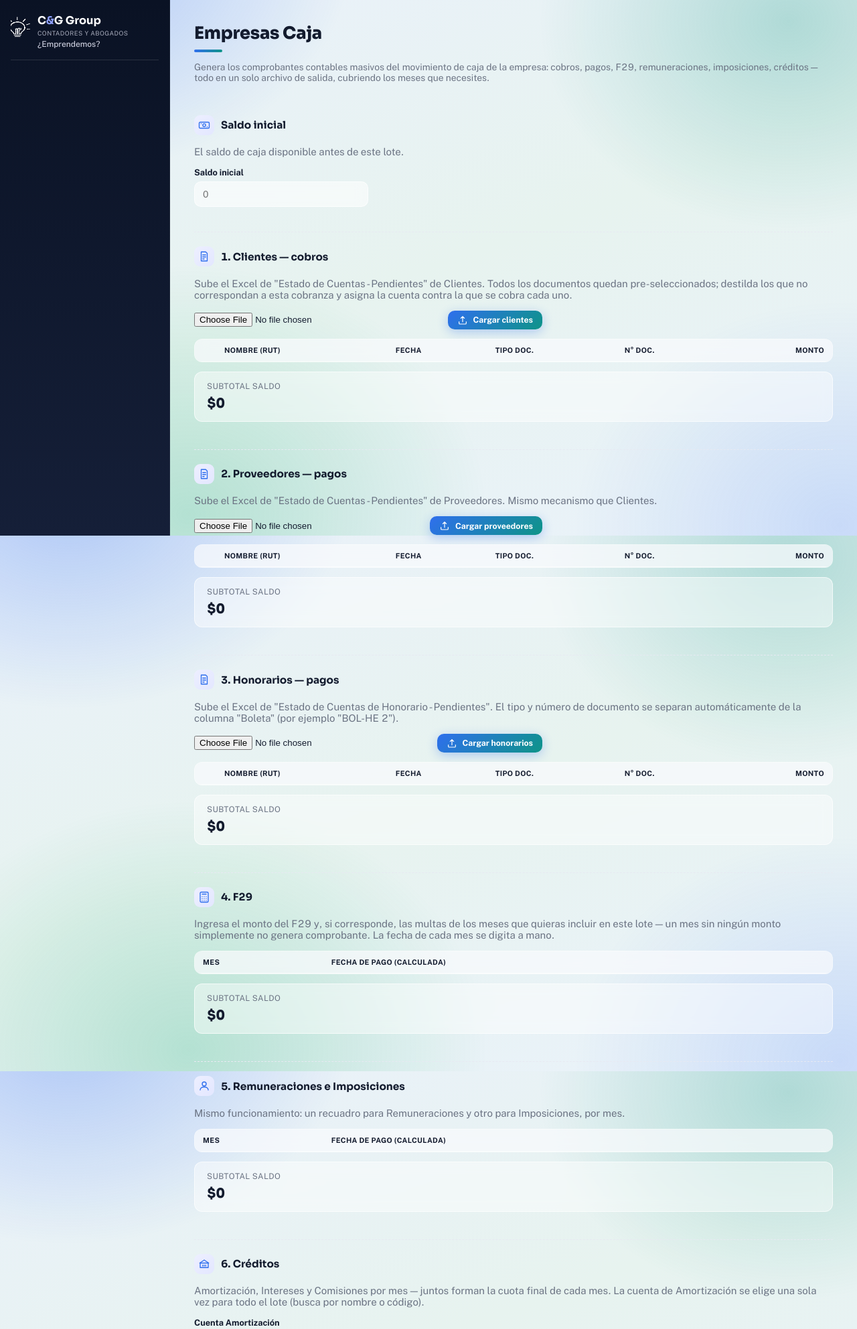
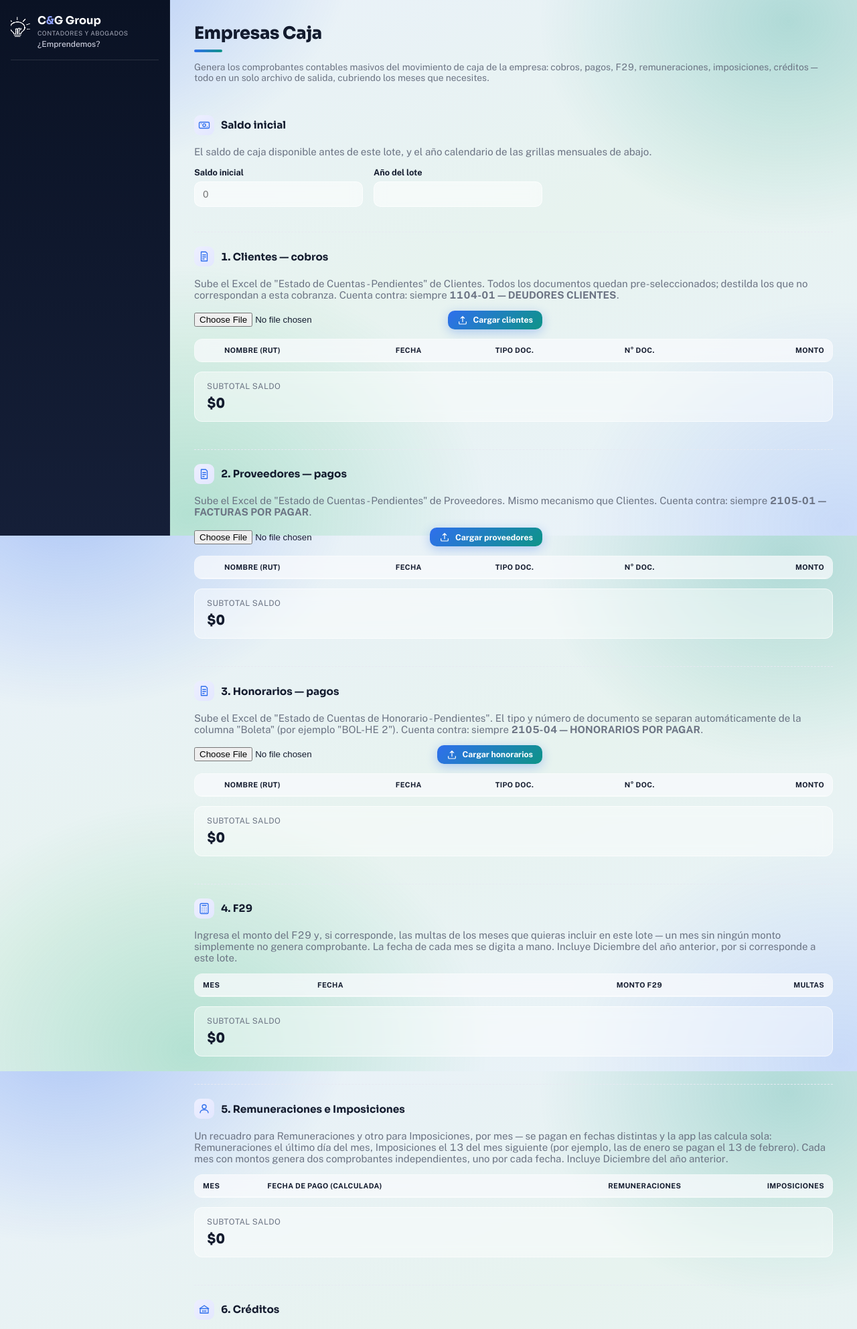
Before and after one commit to Hernancyg/cyg-cartolas-f29, a Flask app: template app/templates/caja_empresas.html in a window 1280 px wide. Shown: the top 1985 px of the page at 67% size. Run offline with Flask 3, Linux system fonts and the light colour scheme; the template is opened without the code that fills it, so the values that code supplies are empty.

Commit message:
Add files via upload

```diff
--- a/app/templates/caja_empresas.html
+++ b/app/templates/caja_empresas.html
@@ -19,10 +19,16 @@
       <div class="section-badge">{{ icon('cash', 18) }}</div>
       <div class="section-title">Saldo inicial</div>
     </div>
-    <p class="muted" style="margin-top:0">El saldo de caja disponible antes de este lote.</p>
-    <div class="field" style="max-width:260px">
-      <label for="saldo-inicial">Saldo inicial</label>
-      <input type="number" step="1" id="saldo-inicial" name="saldo_inicial" value="{{ saldo_inicial }}" placeholder="0">
+    <p class="muted" style="margin-top:0">El saldo de caja disponible antes de este lote, y el año calendario de las grillas mensuales de abajo.</p>
+    <div class="field-row" style="max-width:520px">
+      <div class="field">
+        <label for="saldo-inicial">Saldo inicial</label>
+        <input type="number" step="1" id="saldo-inicial" name="saldo_inicial" value="{{ saldo_inicial }}" placeholder="0">
+      </div>
+      <div class="field">
+        <label for="anio-lote">Año del lote</label>
+        <input type="number" step="1" min="2000" max="2100" id="anio-lote" name="anio" value="{{ anio }}">
+      </div>
     </div>
   </div>
 
@@ -34,8 +40,8 @@
     </div>
     <p class="muted" style="margin-top:0">
       Sube el Excel de "Estado de Cuentas - Pendientes" de Clientes. Todos los documentos quedan
-      pre-seleccionados; destilda los que no correspondan a esta cobranza y asigna la cuenta contra la
-      que se cobra cada uno.
+      pre-seleccionados; destilda los que no correspondan a esta cobranza. Cuenta contra: siempre
+      <strong>1104-01 — DEUDORES CLIENTES</strong>.
     </p>
     <div class="field-input-row" style="max-width:520px;margin-bottom:14px">
       <input type="file" id="archivo-clientes" accept=".xlsx,.xlsm">
@@ -56,6 +62,7 @@
     </div>
     <p class="muted" style="margin-top:0">
       Sube el Excel de "Estado de Cuentas - Pendientes" de Proveedores. Mismo mecanismo que Clientes.
+      Cuenta contra: siempre <strong>2105-01 — FACTURAS POR PAGAR</strong>.
     </p>
     <div class="field-input-row" style="max-width:520px;margin-bottom:14px">
       <input type="file" id="archivo-proveedores" accept=".xlsx,.xlsm">
@@ -76,7 +83,8 @@
     </div>
     <p class="muted" style="margin-top:0">
       Sube el Excel de "Estado de Cuentas de Honorario - Pendientes". El tipo y número de documento se
-      separan automáticamente de la columna "Boleta" (por ejemplo "BOL-HE 2").
+      separan automáticamente de la columna "Boleta" (por ejemplo "BOL-HE 2"). Cuenta contra: siempre
+      <strong>2105-04 — HONORARIOS POR PAGAR</strong>.
     </p>
     <div class="field-input-row" style="max-width:520px;margin-bottom:14px">
       <input type="file" id="archivo-honorarios" accept=".xlsx,.xlsm">
@@ -98,9 +106,9 @@
     <p class="muted" style="margin-top:0">
       Ingresa el monto del F29 y, si corresponde, las multas de los meses que quieras incluir en este
       lote — un mes sin ningún monto simplemente no genera comprobante. La fecha de cada mes se digita
-      a mano.
+      a mano. Incluye Diciembre del año anterior, por si corresponde a este lote.
     </p>
-    {{ grilla_mensual('f29', meses_label, f29_meses, [('monto','Monto F29'), ('multas','Multas')]) }}
+    {{ grilla_mensual('f29', f29_meses, [('monto','Monto F29'), ('multas','Multas')]) }}
     <div class="metrics" style="margin-top:14px">
       <div class="metric"><div class="k">Subtotal saldo</div><div class="v" id="subtotal-f29">$0</div></div>
     </div>
@@ -112,8 +120,13 @@
       <div class="section-badge">{{ icon('user', 18) }}</div>
       <div class="section-title">5. Remuneraciones e Imposiciones</div>
     </div>
-    <p class="muted" style="margin-top:0">Mismo funcionamiento: un recuadro para Remuneraciones y otro para Imposiciones, por mes.</p>
-    {{ grilla_mensual('remimp', meses_label, remimp_meses, [('remuneraciones','Remuneraciones'), ('imposiciones','Imposiciones')]) }}
+    <p class="muted" style="margin-top:0">
+      Un recuadro para Remuneraciones y otro para Imposiciones, por mes — se pagan en fechas distintas
+      y la app las calcula sola: Remuneraciones el último día del mes, Imposiciones el 13 del mes
+      siguiente (por ejemplo, las de enero se pagan el 13 de febrero). Cada mes con montos genera dos
+      comprobantes independientes, uno por cada fecha. Incluye Diciembre del año anterior.
+    </p>
+    {{ grilla_mensual('remimp', remimp_meses, [('remuneraciones','Remuneraciones'), ('imposiciones','Imposiciones')], fecha_calculada=True) }}
     <div class="metrics" style="margin-top:14px">
       <div class="metric"><div class="k">Subtotal saldo</div><div class="v" id="subtotal-remimp">$0</div></div>
     </div>
@@ -133,7 +146,7 @@
       <label>Cuenta Amortización</label>
       {{ cuenta_search("credito-cuenta-amortizacion-input", "credito_cuenta_amortizacion_codigo", "credito_cuenta_amortizacion_descripcion", credito_cuenta_amortizacion_codigo, credito_cuenta_amortizacion_descripcion, "Buscar cuenta de amortización…") }}
     </div>
-    {{ grilla_mensual('credito', meses_label, credito_meses, [('amortizacion','Amortización'), ('intereses','Intereses'), ('comisiones','Comisiones')]) }}
+    {{ grilla_mensual('credito', credito_meses, [('amortizacion','Amortización'), ('intereses','Intereses'), ('comisiones','Comisiones')]) }}
     <div class="metrics" style="margin-top:14px">
       <div class="metric"><div class="k">Subtotal saldo</div><div class="v" id="subtotal-credito">$0</div></div>
     </div>
```
